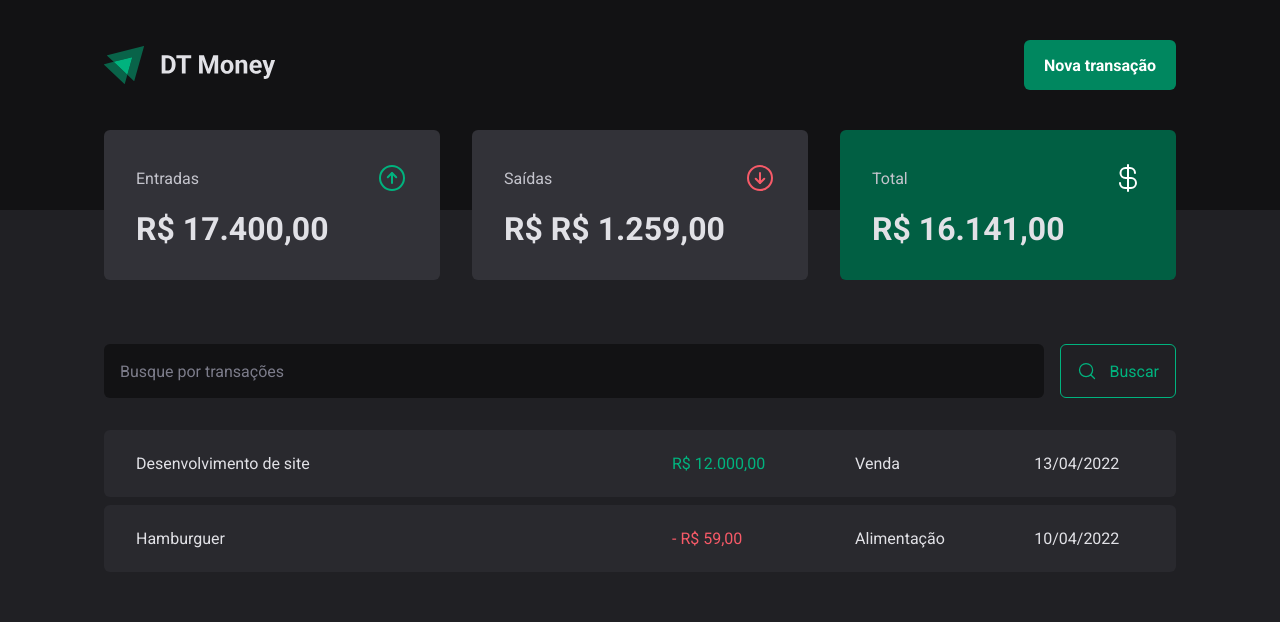
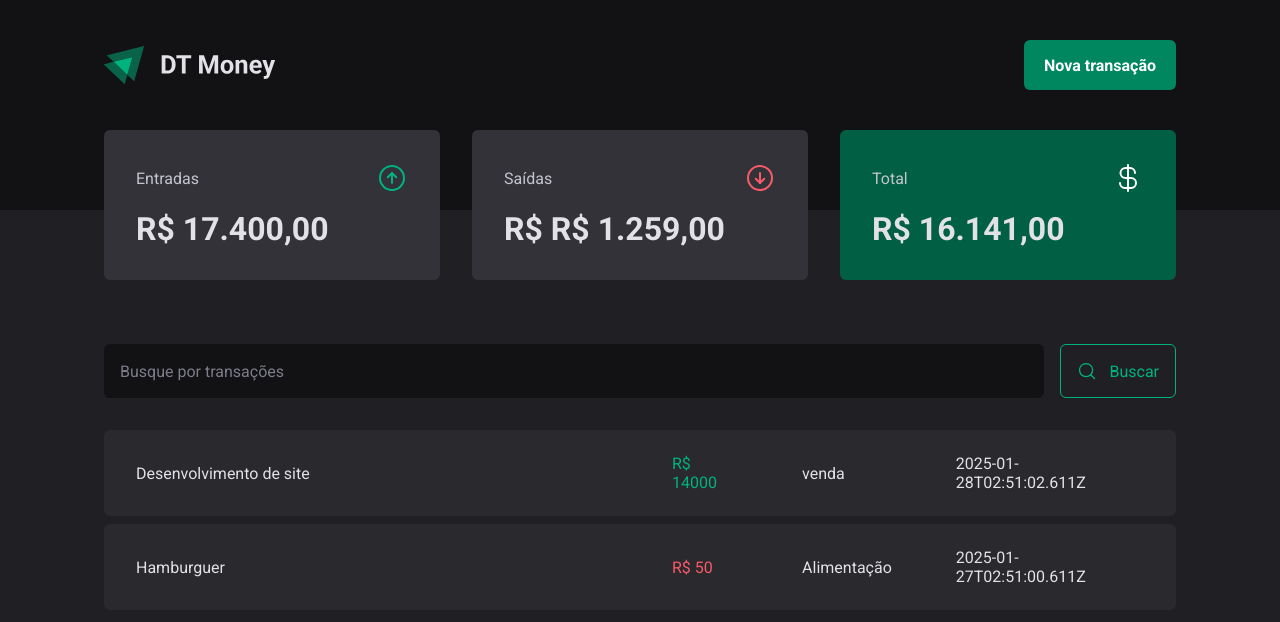
Before and after one commit to WigorCosta21/DT-Money, a React (Vite) app: page / in a window 1280 px wide. Shown: the top 622 px of the page. Built offline with nearby package versions, Linux system fonts and the light colour scheme; data requests are answered from the project's data file.

Commit message:
feat: add json server

```diff
--- a/package.json
+++ b/package.json
@@ -5,6 +5,7 @@
   "type": "module",
   "scripts": {
     "dev": "vite",
+    "dev:server": "json-server server.json -p 3333 -w -d 500",
     "build": "tsc -b && vite build",
     "lint": "eslint .",
     "preview": "vite preview"
@@ -27,6 +28,7 @@
     "eslint-plugin-react-hooks": "^5.0.0",
     "eslint-plugin-react-refresh": "^0.4.16",
     "globals": "^15.14.0",
+    "json-server": "^0.17.4",
     "typescript": "~5.6.2",
     "typescript-eslint": "^8.18.2",
     "vite": "^6.0.5"
--- /dev/null
+++ b/server.json
@@ -0,0 +1,20 @@
+{
+  "transactions": [
+    {
+      "id": 1,
+      "description": "Desenvolvimento de site",
+      "type": "income",
+      "category": "venda",
+      "price": 14000,
+      "createdAt": "2025-01-28T02:51:02.611Z"
+    },
+    {
+      "id": 2,
+      "description": "Hamburguer",
+      "type": "outcome",
+      "category": "Alimentação",
+      "price": 50,
+      "createdAt": "2025-01-27T02:51:00.611Z"
+    }
+  ]
+}
--- a/src/pages/Transactions/index.tsx
+++ b/src/pages/Transactions/index.tsx
@@ -1,10 +1,33 @@
+import { useEffect, useState } from "react";
 import { Header } from "../../components/Header";
 import { Summary } from "../../components/Summary";
 import { SearchForm } from "./components";
 
 import * as S from "./styles";
 
+interface Transaction {
+  id: number;
+  description: string;
+  type: "income" | "outcome";
+  price: number;
+  category: string;
+  createdAt: string;
+}
+
 export const Transactions = () => {
+  const [transactions, setTransactions] = useState<Transaction[]>([]);
+
+  const loadTransactions = async () => {
+    const response = await fetch("http://localhost:3333/transactions");
+    const data = await response.json();
+
+    setTransactions(data);
+  };
+
+  useEffect(() => {
+    loadTransactions();
+  }, []);
+
   return (
     <div>
       <Header />
@@ -15,27 +38,20 @@
 
         <S.TransactionTable>
           <tbody>
-            <tr>
-              <td width="50%">Desenvolvimento de site</td>
-              <td>
-                <S.PriceHighLight variante="income">
-                  R$ 12.000,00
-                </S.PriceHighLight>
-              </td>
-              <td>Venda</td>
-              <td>13/04/2022</td>
-            </tr>
-
-            <tr>
-              <td width="50%">Hamburguer</td>
-              <td>
-                <S.PriceHighLight variante="outcome">
-                  - R$ 59,00
-                </S.PriceHighLight>
-              </td>
-              <td>Alimentação</td>
-              <td>10/04/2022</td>
-            </tr>
+            {transactions.map((transaction) => {
+              return (
+                <tr key={transaction.id}>
+                  <td width="50%">{transaction.description}</td>
+                  <td>
+                    <S.PriceHighLight variante={transaction.type}>
+                      R$ {transaction.price}
+                    </S.PriceHighLight>
+                  </td>
+                  <td>{transaction.category}</td>
+                  <td>{transaction.createdAt}</td>
+                </tr>
+              );
+            })}
           </tbody>
         </S.TransactionTable>
       </S.TransactionContainer>
```
Also changed, not shown: 1 other file (tests, documents, lock files or other folders).
